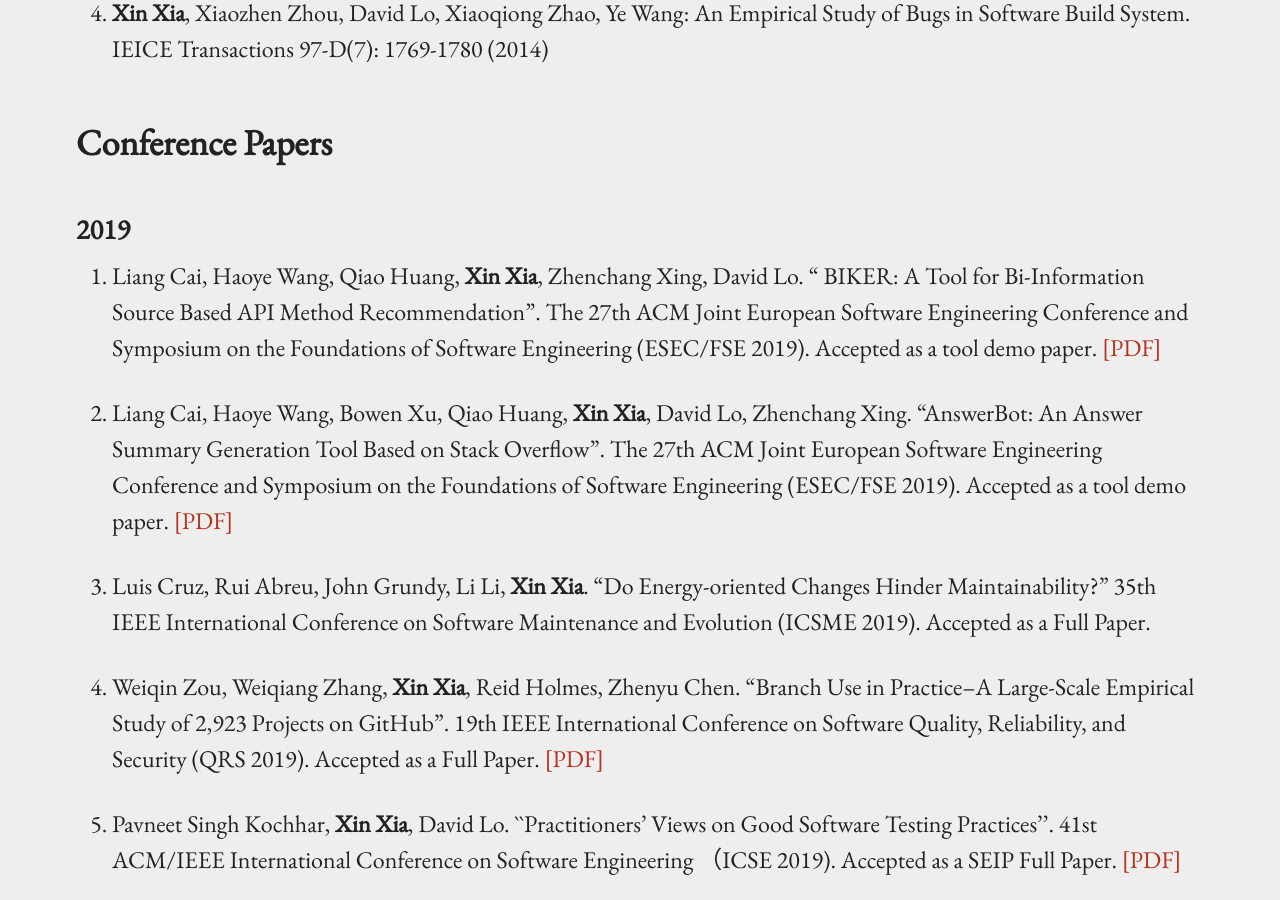
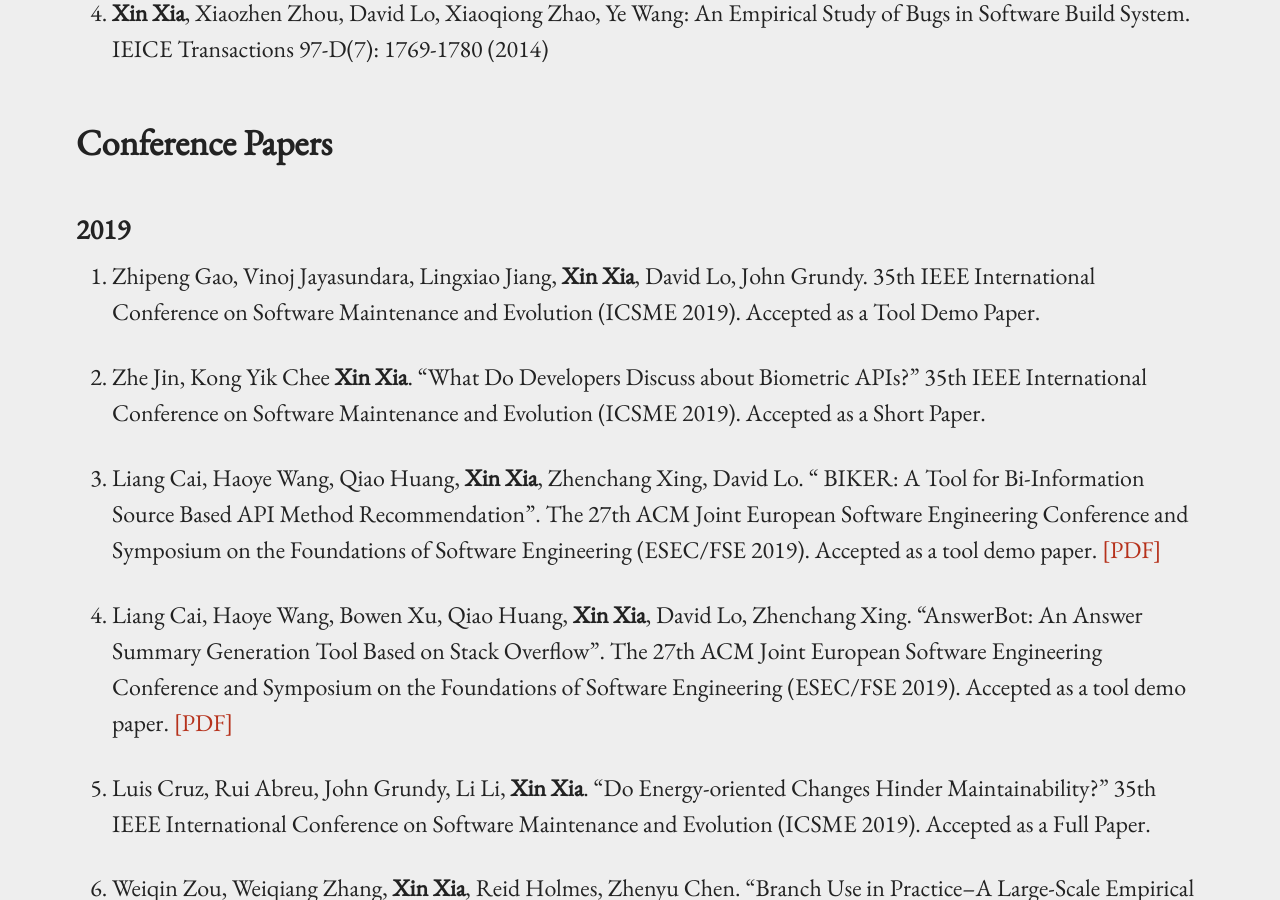
Before and after one commit to xin-xia/xin-xia.github.io, a Jekyll site: the page built from publication.md, in a window 1280 px wide and 900 px high, scrolled down 6987 px. Built offline with Jekyll 4.4.1, drawn with Linux system fonts in a browser that asks for light colours; our own code applies the rules of GitHub Pages for plain Markdown files; some of the changed text lies outside the part shown.

Commit message:
dddddddd

```diff
--- a/publication.md
+++ b/publication.md
@@ -23,7 +23,6 @@ permalink: /publication/
 ### 2019
 
 52.  Jiajun Jiang, Yingfei Xiong,  <strong>Xin Xia</strong>. "A manual inspection of Defects4J bugs and its implications for automatic program repair".  In SCIENCE CHINA Information Sciences (SCIS). Accepted.  <br />
-
 
 51. Tianchi Zhou, Xiaobing Sun, <strong>Xin Xia</strong>, Bin Li, Xiang Chen. "Improving Defect Prediction with Deep Forest". In Information and Software Technology (IST Journal). Accepted. <a href="ist192.pdf">[PDF]</a>   <br />
 
@@ -144,6 +143,10 @@ permalink: /publication/
 
 
 ### 2019
+
+83. Zhipeng Gao, Vinoj Jayasundara, Lingxiao Jiang, <strong>Xin Xia</strong>, David Lo, John Grundy. 35th IEEE International Conference on Software Maintenance and Evolution (ICSME 2019).  Accepted as a Tool Demo Paper. <br />
+
+82. Zhe Jin, Kong Yik Chee <strong>Xin Xia</strong>. "What Do Developers Discuss about Biometric APIs?" 35th IEEE International Conference on Software Maintenance and Evolution (ICSME 2019).  Accepted as a Short Paper. <br />
 
 81. Liang Cai, Haoye Wang, Qiao Huang, <strong>Xin Xia</strong>, Zhenchang Xing,  David Lo. " BIKER: A Tool for Bi-Information Source Based API Method Recommendation". The 27th ACM Joint European Software Engineering Conference and Symposium on the Foundations of Software Engineering (ESEC/FSE 2019). Accepted as a tool demo paper. <a href="fse191.pdf">[PDF]</a> <br />
 
```
Also changed, not shown: other parts of publication.md (+1 -1 lines).
